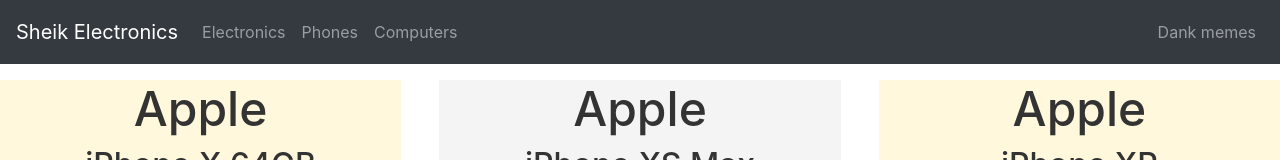
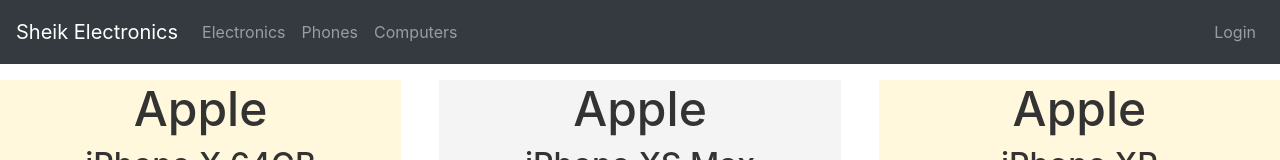
Before and after one commit to sheikoodally/sheik-electronics-react-project, a React (Create React App) app: page / in a window 1280 px wide. Shown: the top 160 px of the page. Built offline with nearby package versions, Linux system fonts and the light colour scheme.

Commit message:
login link

```diff
--- a/src/components/Header.js
+++ b/src/components/Header.js
@@ -42,7 +42,7 @@
                     </Nav>
                     <Nav>
                     <Nav.Link href="../Home.js">
-                        Dank memes
+                        Login
                     </Nav.Link>
                     </Nav>
                 </Navbar.Collapse>
```
